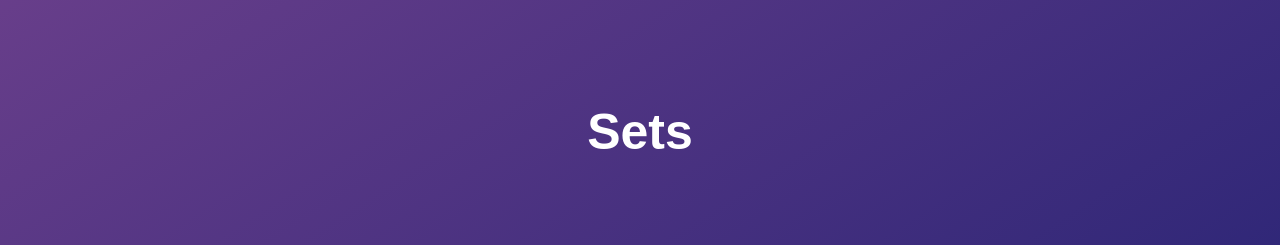
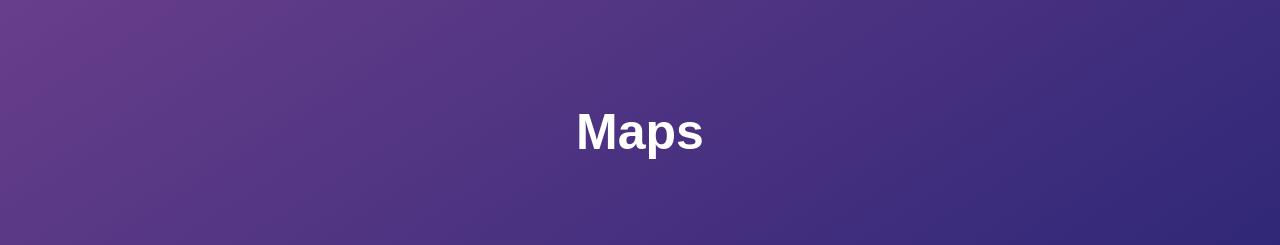
Before and after one commit to RahulJana/JavaScript-101, a website: page Advance JS features/Maps/index.html in a window 1280 px wide. Shown: the part 276-521 px from the top of the page. Drawn offline with Linux system fonts and the light colour scheme.

Commit message:
Added index

```diff
--- a/Advance JS features/Maps/index.html
+++ b/Advance JS features/Maps/index.html
@@ -4,11 +4,11 @@
         <meta charset="UTF-8" />
         <meta http-equiv="X-UA-Compatible" content="IE=edge" />
         <meta name="viewport" content="width=device-width, initial-scale=1.0" />
-        <title>Sets</title>
+        <title>Maps2</title>
         <link rel="stylesheet" href="style.css" />
     </head>
     <body>
-        <h1>Sets</h1>
+        <h1>Maps</h1>
         <script src="script.js"></script>
     </body>
 </html>
```
